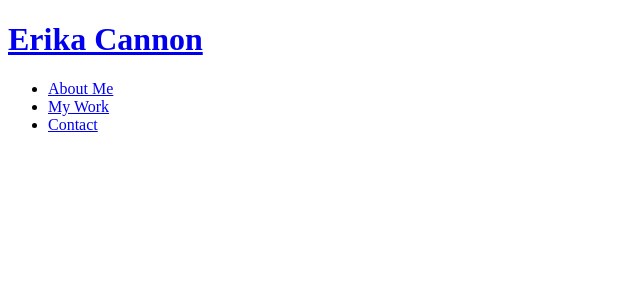
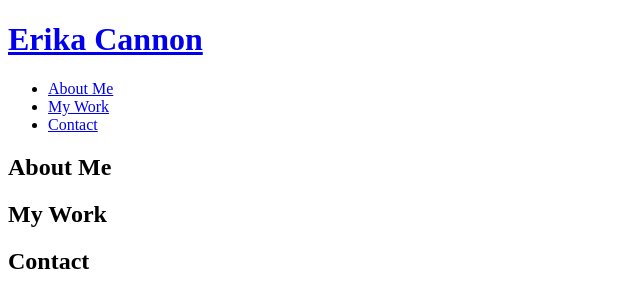
Before and after one commit to cannonel/ec-portfolio, a plain HTML site: page index.html in a window 1280 px wide. Shown: the whole page, without its empty margins (0-640 px from the left). Drawn offline with Linux system fonts and the light colour scheme.

Commit message:
section content outlined

```diff
--- a/index.html
+++ b/index.html
@@ -5,6 +5,7 @@
     <title>Erika Cannon</title>
   </head>
   <body>
+    <!--navigation tags-->
     <header>
     <h1> <a href="/">Erika Cannon</a></h1>
     <nav>
@@ -15,5 +16,29 @@
       </ul>
     </nav>
   </header>
+  <!--end nav-->
+
+  <!--hero section-->
+  <div class="hero"></div>
+  <!--LINK HERO IMG IN CSS-->
+  <!--hero section end-->
+
+  <!--about me start-->
+  <section id="about-me">
+    <h2 class="section-title">About Me</h2>
+  </section>
+  <!--about me end-->
+
+  <!--my work start-->
+  <section id="my-work">
+    <h2 class="section-title">My Work</h2>
+  </section>
+  <!--my work end-->
+
+  <!--contact info start-->
+  <section id="my-contact">
+    <h2 class="section-title">Contact</h2>
+  </section>
+  <!--contact info end-->
   </body>
 </html>
```
